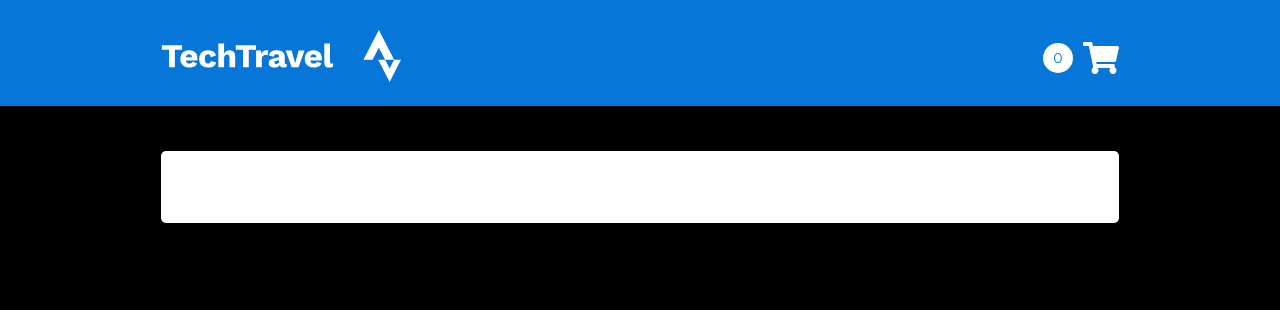
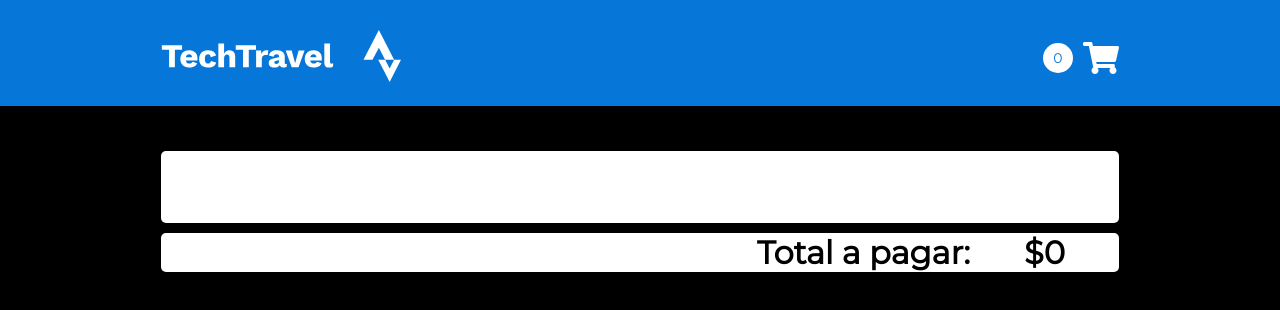
Before and after one commit to DanielFelipeJ/ReactDanielJaramillo, a React (Create React App) app in the folder tech-academy-course/tech-travel-application/: page /cart in a window 1280 px wide. Shown: the top 310 px of the page. Built offline with nearby package versions, Linux system fonts and the light colour scheme.

Commit message:
Reto Total a pagar en el carrito

```diff
--- a/tech-academy-course/tech-travel-application/src/pages/Cart/index.js
+++ b/tech-academy-course/tech-travel-application/src/pages/Cart/index.js
@@ -1,4 +1,4 @@
-import React, { useContext } from 'react';
+import React, { useContext, useEffect, useState } from 'react';
 import { MdDelete } from 'react-icons/md';
 import {
   Container,
@@ -7,12 +7,24 @@
   Info,
   Quantity,
   Subtotal,
+  ContainerTotal,
+  TitleTotal,
+  TotalToPay,
+  Container2,
 } from './styles';
 import CartContext from '../../context/cart';
 
 function Cart() {
   const { state, setState } = useContext(CartContext);
+  const [total, setTotal] = useState(0);
+
+  useEffect(() => {
+    const subtotal = state.cart.map((el) => el.price * el.quantity);
+    setTotal(subtotal.reduce((a, b) => a + b, 0));
+  }, []);
+
   return (
+    <>
       <Container>
         <ContainerList>
           {state.cart.map((el) => (
@@ -20,11 +32,11 @@
               <img src={el.photo} alt="titulo del viaje" />
               <Info>
                 <p>{el.title}</p>
-              <strong>{el.price}</strong>
+                <strong>${el.price}</strong>
               </Info>
               <Quantity readOnly type="number" value={el.quantity} />
               <Subtotal>
-              <p>{el.quantity * el.price}</p>
+                <p>${el.quantity * el.price}</p>
                 <button type="button">
                   <MdDelete size={24} color="#0676d9" />
                 </button>
@@ -33,6 +45,17 @@
           ))}
         </ContainerList>
       </Container>
+      <Container2>
+        <ContainerTotal>
+          <TitleTotal class="TitleTotal">
+            <h1>Total a pagar:</h1>
+          </TitleTotal>
+          <TotalToPay class="TotalToPay">
+            <h1>${total}</h1>
+          </TotalToPay>
+        </ContainerTotal>
+      </Container2>
+    </>
   );
 }
 
--- a/tech-academy-course/tech-travel-application/src/pages/Cart/styles.js
+++ b/tech-academy-course/tech-travel-application/src/pages/Cart/styles.js
@@ -69,3 +69,31 @@
     margin-right: 10px;
   }
 `;
+
+export const Container2 = styled.div`
+  display: flex;
+  justify-content: center;
+`;
+
+export const ContainerTotal = styled.div`
+  width: 100%;
+  background-color: #fff;
+  display: grid;
+  grid-template-columns: 4fr auto 1fr;
+  justify-content: center;
+  border-radius: 5px;v
+  padding: 36px 44px;
+  align-items: center;
+  margin-top: 10px;
+  max-width: 958px;
+`;
+
+export const TitleTotal = styled.div`
+  grid-column: 2;
+  text-align: left;
+`;
+
+export const TotalToPay = styled.div`
+  grid-column: 3;
+  text-align: center;
+`;
--- a/tech-academy-course/tech-travel-application/src/pages/Home/index.js
+++ b/tech-academy-course/tech-travel-application/src/pages/Home/index.js
@@ -18,6 +18,7 @@
 
   function handleAddToCart(travel) {
     const copyCart = [...state.cart];
+
     const travelIndex = copyCart.findIndex((el) => el.id === travel.id);
     if (travelIndex >= 0) {
       copyCart[travelIndex].quantity += 1;
@@ -37,7 +38,7 @@
           <Unit key="">
             <img src={el.photo} alt="Travel" />
             <p>{el.title}</p>
-            <strong>{el.price}</strong>
+            <strong>${el.price}</strong>
             <button type="button" onClick={() => handleAddToCart(el)}>
               <div>
                 <MdAddShoppingCart size={16} color="#fff" />
```
Lines whose indentation alone changed are shown as unchanged.
